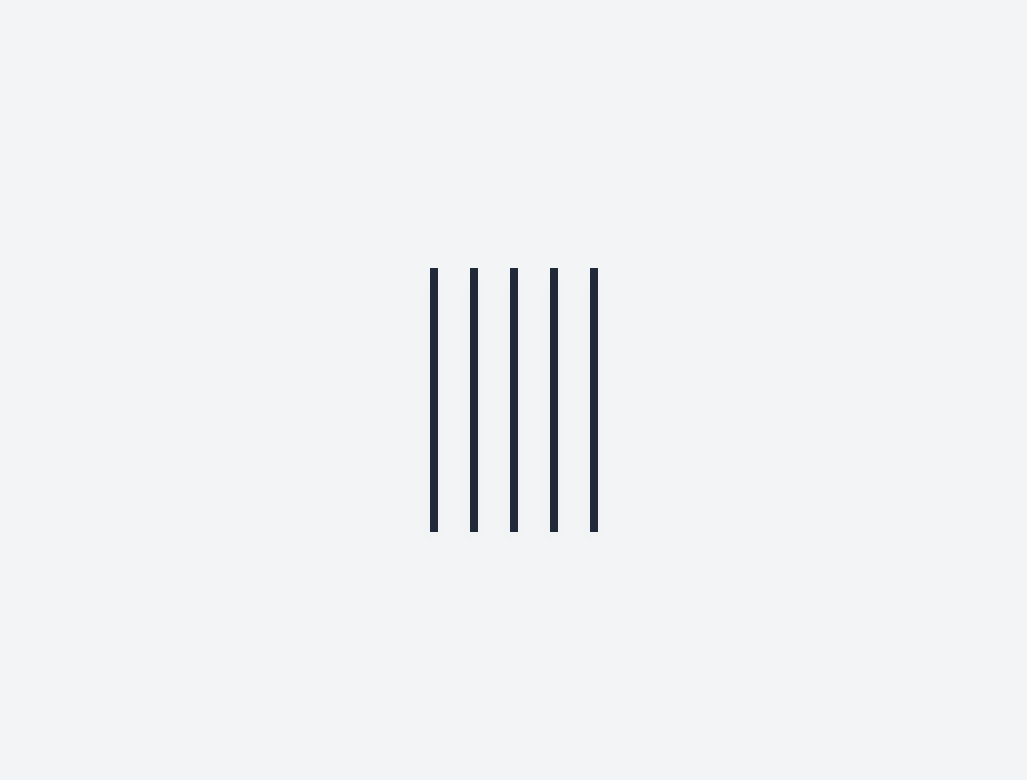
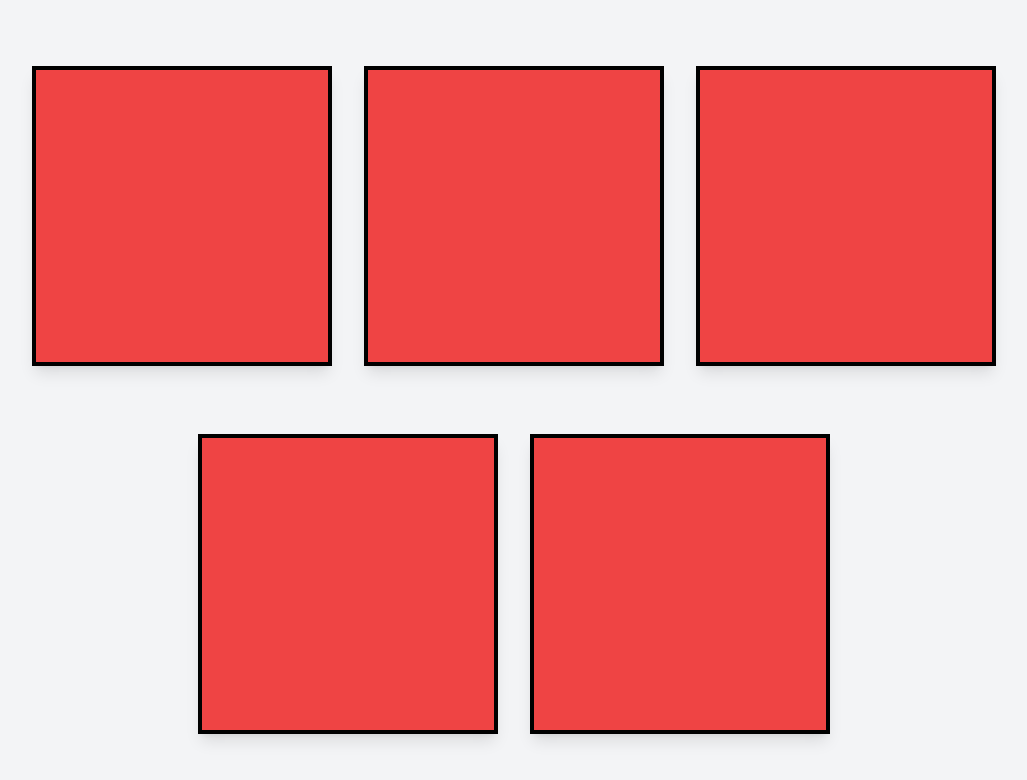
Before and after one commit to granth2023/WriterPortfolio, a Next.js app: page / in a window 1280 px wide. Shown: the top 780 px of the page, without its empty margins (126-1153 px from the left). Built offline with nearby package versions, Linux system fonts and the light colour scheme.

Commit message:
red boxes up and running

```diff
--- a/components/ImageBox.tsx
+++ b/components/ImageBox.tsx
@@ -9,8 +9,8 @@ interface ImageBoxProps {
 const ImageBox: React.FC<ImageBoxProps> = ({ altText }) => {
     console.log("rendering ImageBox:", altText)
     return (
-        <div className="m-4 shadow-lg border-4 border-gray-800 bg-white">
-            <div className="bg-red-500 h-64 w-full" aria-label={altText}> </div>
+        <div className="m-4 shadow-lg border-4 border-black" style= {{ width: '300px', height: '300px' }}>
+            <div className="bg-red-500 h-full w-full" aria-label={altText}> </div>
             </div>
     )
 }
```
